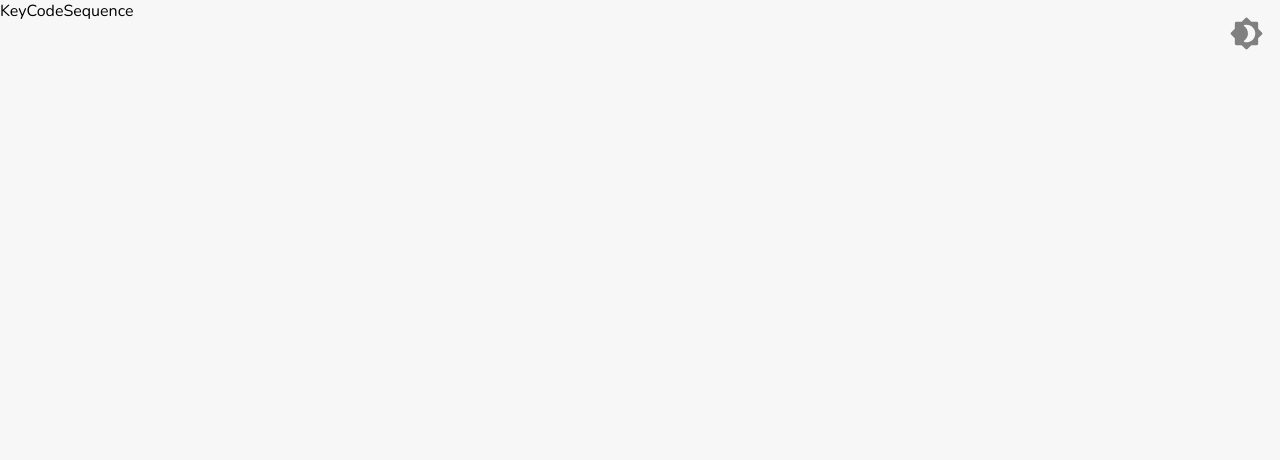
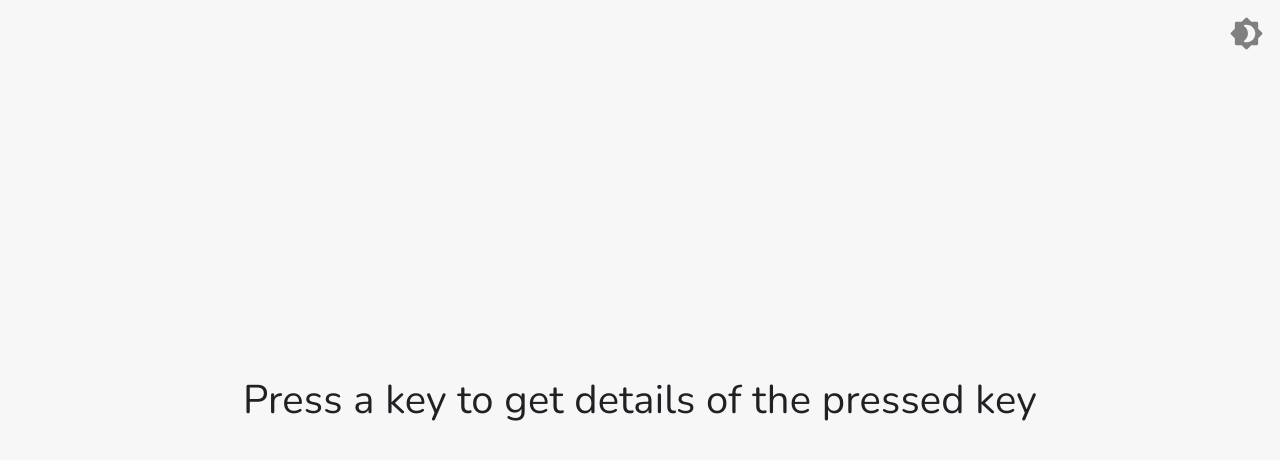
Before and after one commit to DemonDaddy22/all-about-reactJS, a React (Create React App) app: page /#/keycode-sequence in a window 1280 px wide. Shown: the top 460 px of the page. Built offline with nearby package versions, Linux system fonts and the light colour scheme.

Commit message:
add keydown event to track key press events

```diff
--- a/src/components/KeyCodeSequence/index.js
+++ b/src/components/KeyCodeSequence/index.js
@@ -5,8 +5,36 @@ import Page from '../../ui-components/Page';
 
 export default class KeyCodeSequence extends React.Component {
 
+    // show an option to list of all the options
+
+    state = {
+        eventInfo: null
+    }
+
+    componentDidMount = () => {
+        window.addEventListener('keydown', this.handleKeyPress);
+    }
+
+    componentWillUnmount = () => {
+        window.removeEventListener('keydown', this.handleKeyPress);
+    }
+
+    handleKeyPress = e => {
+        this.setState({ eventInfo: e });
+    };
+    // e.code - 'KeyK'
+    // e.key - 'k'
+    // e.keyCode - 75
+    // which - 75 (deprecated)
+
     render = () => {
 
-        return <Page>KeyCodeSequence</Page>;
+        return <Page>
+            <div className={classes.sequenceWrapper}>
+                {!this.state.eventInfo ?
+                    <div className={classes.noData}>Press a key to get details of the pressed key</div> :
+                    <></>}
+            </div>
+        </Page>;
     }
 }
--- a/src/components/KeyCodeSequence/styles.module.css
+++ b/src/components/KeyCodeSequence/styles.module.css
@@ -0,0 +1,28 @@
+.sequenceWrapper {
+    min-height: inherit;
+    display: flex;
+    align-items: center;
+    justify-content: center;
+}
+
+.noData {
+    max-width: 90%;
+    margin: 0 auto;
+    font-size: 1.5rem;
+    letter-spacing: 0.2px;
+    text-align: center;
+    color: var(--text);
+    transition: color 0.5s ease-in-out;
+}
+
+@media (min-width: 768px) {
+    .noData {
+        font-size: 2rem;
+    }
+}
+
+@media (min-width: 900px) {
+    .noData {
+        font-size: 2.5rem;
+    }
+}
```
Also changed, not shown: src/components/KeyCodeSequence/components/CodeCard/index.js (added), src/components/KeyCodeSequence/components/CodeCard/styles.module.css (added).
